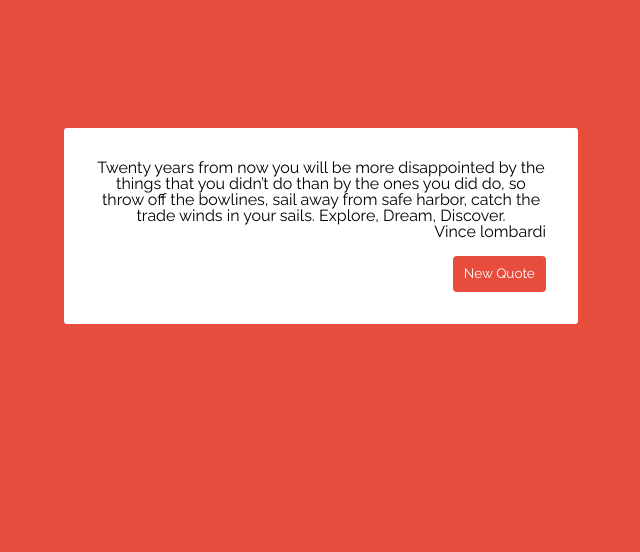
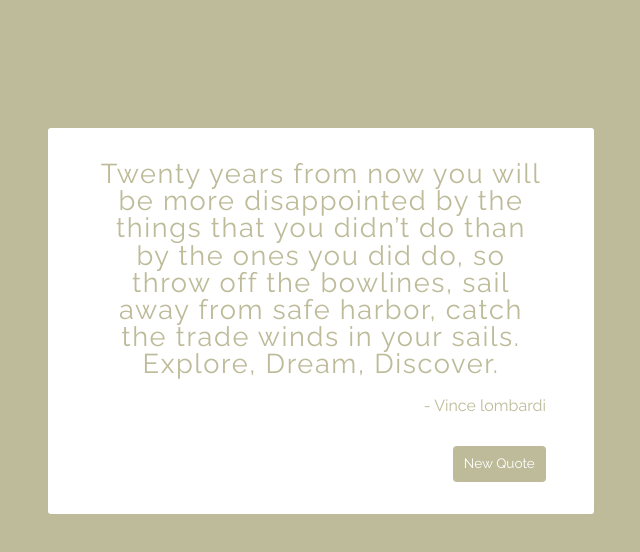
Before and after one commit to marcosrgalvez/random_quote_machine, a React (Create React App) app: page / in a window 1280 px wide. Shown: the top 552 px of the page, without its empty margins (319-959 px from the left). Built offline with nearby package versions, Linux system fonts and the light colour scheme.

Commit message:
feat: maqueta autor y cita

```diff
--- a/src/App.tsx
+++ b/src/App.tsx
@@ -10,7 +10,7 @@ const Wrapper = styled.div`
   margin: auto;
   margin-top: 10%;
 
-  padding: 2rem;
+  padding: 2rem 3rem;
 
   background-color: white;
 
@@ -32,7 +32,7 @@ function App() {
   return (
     <Wrapper>
       <QuoteText>{quote.text}</QuoteText>
-      <QuoteAuthor>{quote.author}</QuoteAuthor>
+      <QuoteAuthor>- {quote.author}</QuoteAuthor>
       <ButtonWrapper>
         <NewQuoteButton onClick={getNewQuote}>New Quote</NewQuoteButton>
       </ButtonWrapper>
--- a/src/_components/NewQuoteButton.ts
+++ b/src/_components/NewQuoteButton.ts
@@ -1,7 +1,7 @@
 import styled from "styled-components";
 
 export const NewQuoteButton = styled.button`
-  margin-top: 1rem;
+  margin-top: 2rem;
   padding: 0.7rem;
   border-radius: 0.25rem;
 
@@ -9,7 +9,7 @@ export const NewQuoteButton = styled.button`
 
   font-size: 0.85rem;
   color: white;
-  background-color: rgb(231, 76, 60);
+  background-color: rgb(189, 187, 153);
 
   :hover {
     transition: opacity 150ms linear;
--- a/src/_components/QuoteAuthor.ts
+++ b/src/_components/QuoteAuthor.ts
@@ -1,5 +1,10 @@
 import styled from "styled-components";
 
 export const QuoteAuthor = styled.p`
+  margin-top: 1.25rem;
   text-align: right;
+
+  font-weight: 500;
+  font-size: 1rem;
+  color: rgb(189, 187, 153);
 `;
--- a/src/_components/QuoteText.ts
+++ b/src/_components/QuoteText.ts
@@ -2,4 +2,9 @@ import styled from "styled-components";
 
 export const QuoteText = styled.p`
   text-align: center;
+  letter-spacing: 0.1rem;
+
+  font-weight: 500;
+  font-size: 1.7rem;
+  color: rgb(189, 187, 153);
 `;
--- a/src/ui/GlobalStyles/GlobalStyles.ts
+++ b/src/ui/GlobalStyles/GlobalStyles.ts
@@ -9,6 +9,6 @@ export const GlobalStyles = createGlobalStyle`
     body{
         font-family: 'Raleway', sans-serif;
 
-        background-color: rgb(231, 76, 60);
+        background-color: rgb(189, 187, 153);
     }
 `;
```
